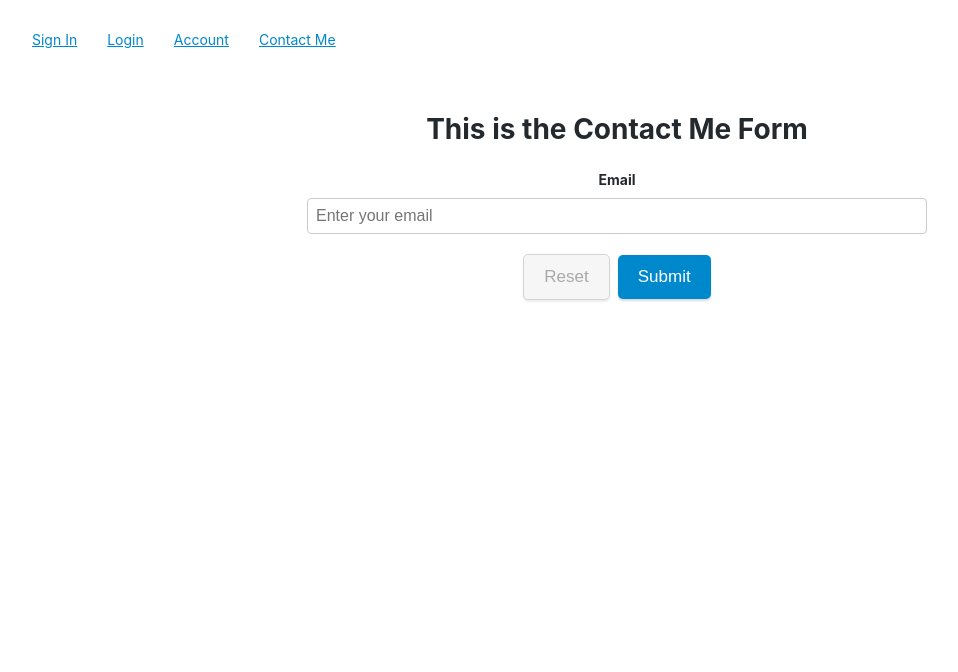
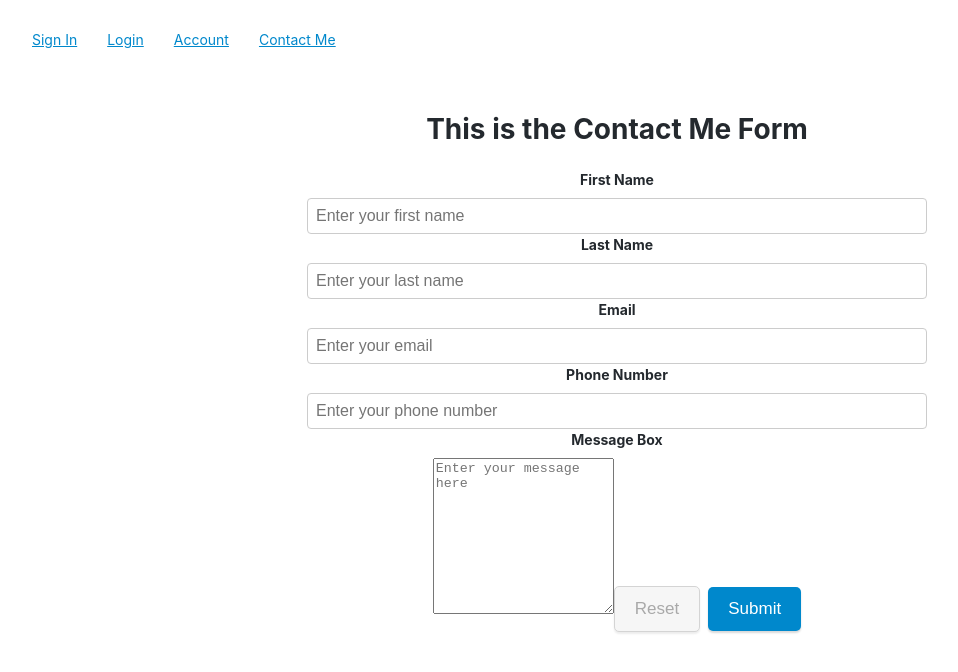
Before and after one commit to youjiaa/multipleFormValidation, a React (Create React App) app in the folder forms/: page /contact in a window 1280 px wide. Shown: the top 672 px of the page, without its empty margins (23-981 px from the left). Built offline with nearby package versions, Linux system fonts and the light colour scheme.

Commit message:
add contact for advanced form

```diff
--- a/forms/src/advanced-forms/contact.js
+++ b/forms/src/advanced-forms/contact.js
@@ -4,29 +4,32 @@ import * as Yup from "yup";
 import './style.css'
 
 export default function Contact() {
+  const phoneRegExp = /^((\\+[1-9]{1,4}[ \\-]*)|(\\([0-9]{2,3}\\)[ \\-]*)|([0-9]{2,4})[ \\-]*)*?[0-9]{3,4}?[ \\-]*[0-9]{3,4}?$/;
+
   return (
     <>
     <h1>This is the Contact Me Form</h1>
 
-    {/* First Name Form*/}
     <Formik
-      >
-
-
-    </Formik>
-
-
-    {/* Email Form*/}
-    <Formik
-      initialValues={{ email: "" }}
+      initialValues={{ firstName:"", lastName:"", email: "", phone:"", messageBox:"" }}
       onSubmit={async values => {
         await new Promise(resolve => setTimeout(resolve, 500));
         alert(JSON.stringify(values, null, 2));
       }}
+
       validationSchema={Yup.object().shape({
+        firstName: Yup.string()
+          .required("Required"),
+        lastName: Yup.string()
+          .required("Required"),
         email: Yup.string()
           .email()
-          .required("Required")
+          .required("Required"),
+        phone: Yup.string()
+          .matches(phoneRegExp, "Phone number is not valid")
+          .nullable(),
+        messageBox: Yup.string()
+          .nullable()
       })}
     >
       {props => {
@@ -43,6 +46,49 @@ export default function Contact() {
         } = props;
         return (
           <form onSubmit={handleSubmit}>
+            {/* first name form */}
+            <label htmlFor="firstName" style={{ display: "block"}}>
+              First Name
+            </label>
+            <input
+              id="firstName"
+              placeholder="Enter your first name"
+              type="text"
+              value={values.firstName}
+              onChange={handleChange}
+              onBlur={handleBlur}
+              className={
+                errors.firstName && touched.firstName
+                  ? "text-input error"
+                  : "text-input"
+              }
+            />
+            {errors.firstName && touched.firstName && (
+              <div className="input-feedback">{errors.firstName}</div>
+            )}
+
+            {/* last name form */}
+            <label htmlFor="last name" style={{ display: "block" }}>
+              Last Name
+            </label>
+            <input
+              id="last name"
+              placeholder="Enter your last name"
+              type="text"
+              value={values.lastName}
+              onChange={handleChange}
+              onBlur={handleBlur}
+              className={
+                errors.lastName && touched.lastName
+                  ? "text-input error"
+                  : "text-input"
+              }
+            />
+            {errors.lastName && touched.lastName && (
+              <div className="input-feedback">{errors.lastName}</div>
+            )}
+
+            {/* email form */}
             <label htmlFor="email" style={{ display: "block" }}>
               Email
             </label>
@@ -63,6 +109,50 @@ export default function Contact() {
               <div className="input-feedback">{errors.email}</div>
             )}
 
+            {/* phone number, not a required input */}
+            <label htmlFor="phone" style={{ display: "block" }}>
+              Phone Number
+            </label>
+            <input
+              id="phone"
+              placeholder="Enter your phone number"
+              type="text"
+              value={values.phone}
+              onChange={handleChange}
+              onBlur={handleBlur}
+              className={
+                errors.phone && touched.phone
+                  ? "text-input error"
+                  : "text-input"
+              }
+            />
+            {errors.phone && touched.phone && (
+              <div className="input-feedback">{errors.phone}</div>
+            )}
+
+            {/* message box, not a required input */}
+            <label htmlFor="message" style={{ display: "block" }}>
+              Message Box
+            </label>
+            <textarea
+              id="message"
+              placeholder="Enter your message here"
+              type="text"
+              value={values.messageBox}
+              onChange={handleChange}
+              onBlur={handleBlur}
+              rows="10"
+              className={
+                errors.messageBox && touched.messageBox
+                  ? "text-input error"
+                  : "text-input"
+              }
+            />
+            {errors.messageBox && touched.messageBox && (
+              <div className="input-feedback">{errors.messageBox}</div>
+            )}
+
+            {/* submit buttons */}
             <button
               type="button"
               className="outline"
```
